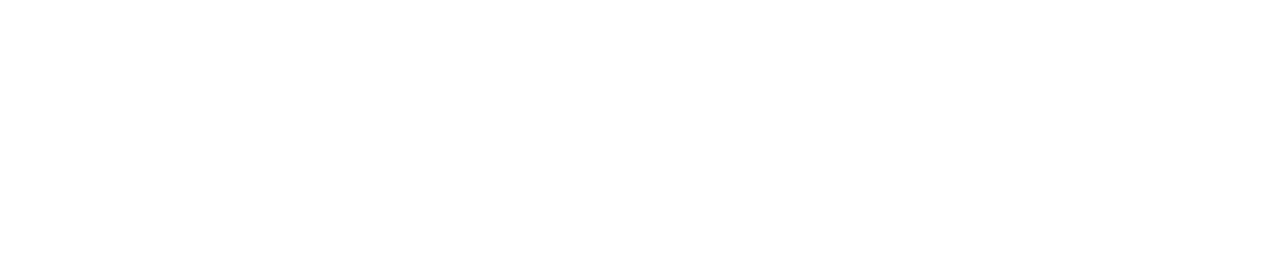
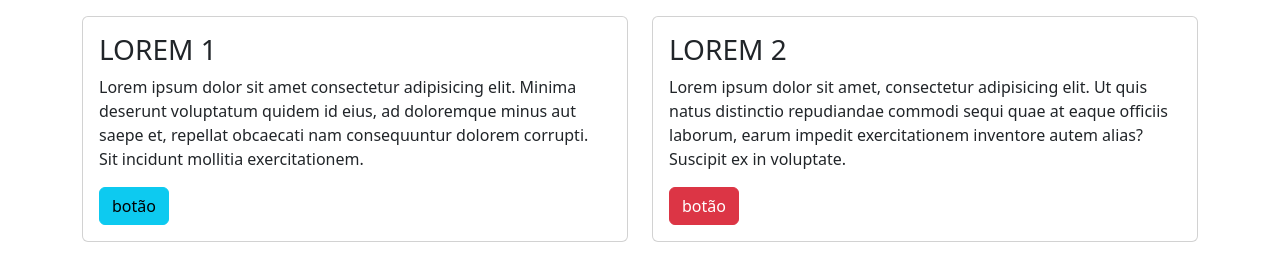
Before and after one commit to julia-daniluski/BOOSTRAP, a plain HTML site: page ex5_cards/ex5.html in a window 1280 px wide. Drawn offline with nearby package versions, Linux system fonts and the light colour scheme.

Commit message:
Update ex5.html

```diff
--- a/ex5_cards/ex5.html
+++ b/ex5_cards/ex5.html
@@ -7,9 +7,33 @@
     <link href="https://cdn.jsdelivr.net/npm/bootstrap@5.3.0/dist/css/bootstrap.min.css" rel="stylesheet">
 </head>
 <body>
+  <!-- Desenvolver dois cards responsivos -->
+   <div class="container mt-3">
+    <div class="row">
+
+      <div class="col-sm-6">
+        <div class="card">
+          <div class="card-body">
+            <h3 class="card-title">LOREM 1</h3>
+            <p class="card-text">Lorem ipsum dolor sit amet consectetur adipisicing elit. Minima deserunt voluptatum quidem id eius, ad doloremque minus aut saepe et, repellat obcaecati nam consequuntur dolorem corrupti. Sit incidunt mollitia exercitationem.</p>
+            <a href="#" class="btn btn-info">botão</a>
+          </div>
+        </div>
+      </div>
+
+      <div class="col-sm-6">
+        <div class="card">
+          <div class="card-body">
+            <h3 class="card-title">LOREM 2</h3>
+            <p class="card-text">Lorem ipsum dolor sit amet, consectetur adipisicing elit. Ut quis natus distinctio repudiandae commodi sequi quae at eaque officiis laborum, earum impedit exercitationem inventore autem alias? Suscipit ex in voluptate.</p>
+            <a href="#" class="btn btn-danger">botão</a>
+          </div>
+        </div>
+      </div>
 
 
-  <!-- 1ª Digitação (Aqui) -->
+    </div>
+   </div>
 
 
     <script src="https://cdn.jsdelivr.net/npm/bootstrap@5.3.0/dist/js/bootstrap.bundle.min.js"></script>
```
